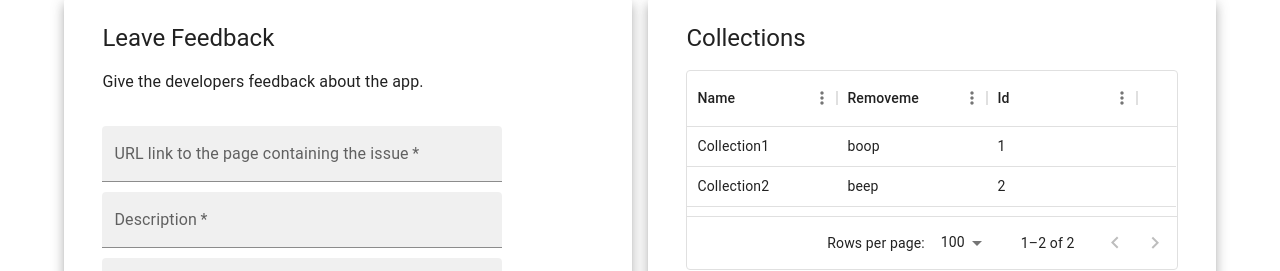
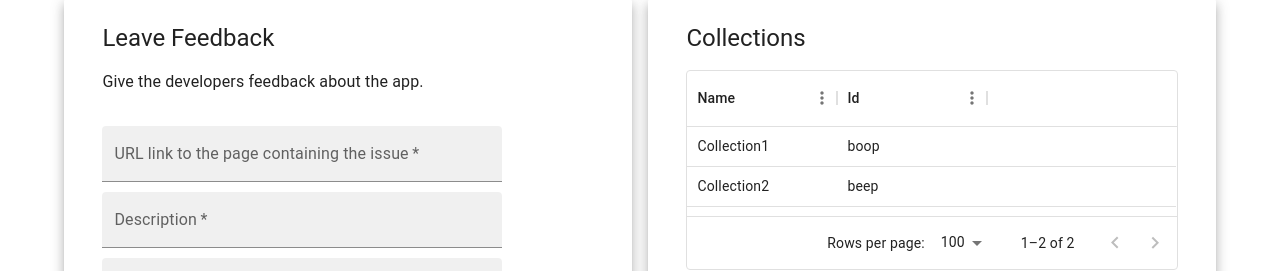
Before and after one commit to NerdyWithZainab/video-annotator, a Next.js app: page /me in a window 1280 px wide. Shown: the part 593-864 px from the top of the page. Built offline with nearby package versions, Linux system fonts and the light colour scheme; no server answers.

Commit message:
make columns filterable by visibleColumnDict

```diff
--- a/components/DataTable/index.tsx
+++ b/components/DataTable/index.tsx
@@ -0,0 +1,70 @@
+import { DataGrid, GridColDef, GridRowsProp } from "@mui/x-data-grid";
+import { reduce, map } from "lodash-es";
+import { useMemo } from "react";
+
+const DataTable: React.FC<{ data: {}[]; visibleColumnDict?: {} }> = ({
+  data,
+  visibleColumnDict = { name: "Name", id: "ID" },
+}) => {
+  const rows: GridRowsProp = useMemo(() => {
+    let tracker: number = 0;
+    return data?.map((dataRow, idx) => {
+      tracker++;
+      const renamedCollection: { [key: string]: any } = reduce(
+        Object.values(dataRow),
+        (memo: {}, el: any, elIdx: number) => {
+          const colNum: number = elIdx + 1;
+          return { ...memo, ["col" + colNum]: el };
+        },
+        {}
+      );
+      return { id: idx + 1, ...renamedCollection };
+    });
+  }, [data]);
+
+  const columns: GridColDef[] = useMemo(() => {
+    const safePrototypeRow: { [key: string]: any } = data[0] || {};
+    const visibleColumnDictKeys: string[] =
+      Object.keys(visibleColumnDict) || [];
+    let prototypeRowWithOnlyDesiredCols: { [key: string]: any } =
+      safePrototypeRow;
+    if (visibleColumnDictKeys.length > 0) {
+      prototypeRowWithOnlyDesiredCols = reduce(
+        safePrototypeRow,
+        (memo: {}, col: any, colKey: string) => {
+          if (visibleColumnDictKeys.includes(colKey)) {
+            return { ...memo, [colKey]: col };
+          } else {
+            return { ...memo };
+          }
+        },
+        {}
+      );
+    }
+    console.log("deleteMe prototypeRowWithOnlyDesiredCols is: ");
+    console.log(prototypeRowWithOnlyDesiredCols);
+    let tracker: number = 0;
+    return map(prototypeRowWithOnlyDesiredCols, (el, elKey) => {
+      tracker++; // tracker seems needed because I can't get both the keys and the indexes in map(obj)
+      const cleanHeader: string = elKey.trim().toLowerCase();
+      const headerName: string =
+        cleanHeader.charAt(0).toUpperCase() + cleanHeader.slice(1);
+      return {
+        field: "col" + tracker,
+        headerName: headerName,
+        width: 150,
+      };
+    });
+  }, [data, visibleColumnDict]);
+
+  return (
+    <DataGrid
+      rows={rows}
+      rowHeight={40}
+      columns={columns}
+      style={{ minHeight: 200, marginBottom: "2vh" }}
+    />
+  );
+};
+
+export default DataTable;
--- a/components/MyCollectionsPanel/index.tsx
+++ b/components/MyCollectionsPanel/index.tsx
@@ -1,54 +1,17 @@
-import { DataGrid, GridColDef, GridRowsProp } from "@mui/x-data-grid";
-import { useIntl, IntlShape, FormattedMessage } from "react-intl";
-import { reduce, map } from "lodash-es";
-
+import DataTable from "../DataTable";
 import InfoPanel from "../InfoPanel";
-import InfoPanelBody from "../InfoPanel/InfoPanelBody";
-import { Paper, Typography } from "@mui/material";
 
 const MyCollectionsPanel: React.FC<{
   myCollectionData: {}[];
-  visibleColumnKeys: string[];
-}> = ({ myCollectionData, visibleColumnKeys }) => {
-  const rows: GridRowsProp = myCollectionData?.map((collection, idx) => {
-    const renamedCollection: { [key: string]: any } = reduce(
-      Object.values(collection),
-      (memo: {}, el: any, elIdx: number) => {
-        const colNum: number = elIdx + 1;
-        return { ...memo, ["col" + colNum]: el };
-      },
-      {}
-    );
-    return { id: idx + 1, ...renamedCollection };
-  });
-  const safePrototypeCollection: {} = myCollectionData[0] || {};
-  let tracker: number = 0;
-
-  const columns: GridColDef[] = map(safePrototypeCollection, (el, elKey) => {
-    tracker++;
-    const cleanHeader: string = elKey.trim().toLowerCase();
-    const headerName: string =
-      cleanHeader.charAt(0).toUpperCase() + cleanHeader.slice(1);
-    return {
-      field: "col" + tracker,
-      headerName: headerName,
-      width: 150,
-    };
-  });
-
-  // @TODO pull out the DataGrid and make into its own DataTable component with props data={myCollectionData} in this case.
+  visibleColumnDict?: {};
+}> = ({ myCollectionData, visibleColumnDict = {} }) => {
   return (
     <InfoPanel
       titleId="COLLECTIONS"
       titleDefault="Collections"
       key="collections-log"
     >
-      <DataGrid
-        rows={rows}
-        rowHeight={40}
-        columns={columns}
-        style={{ minHeight: 200, marginBottom: "2vh" }}
-      />
+      <DataTable data={myCollectionData} />
     </InfoPanel>
   );
 };
```
